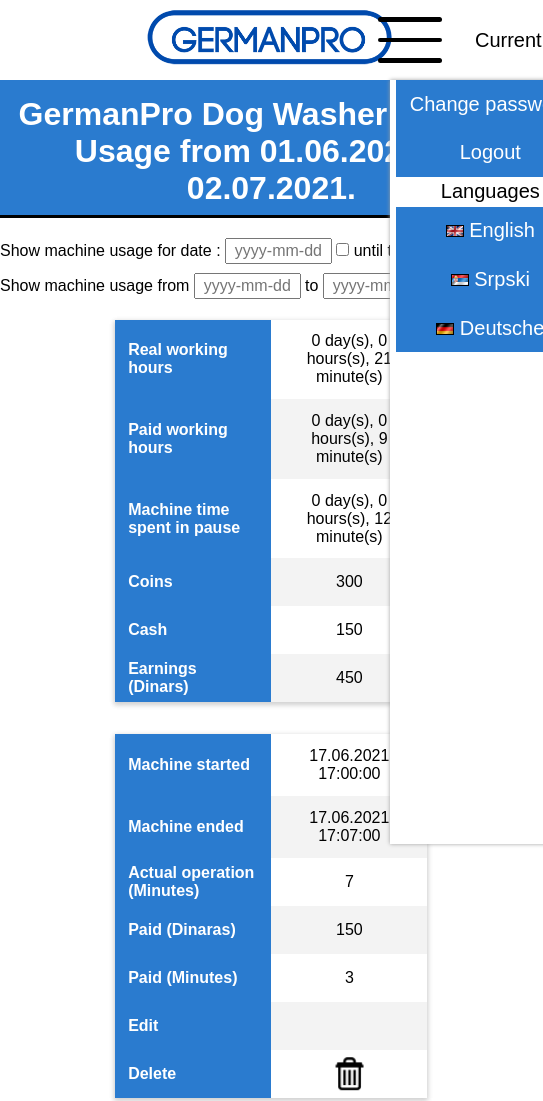
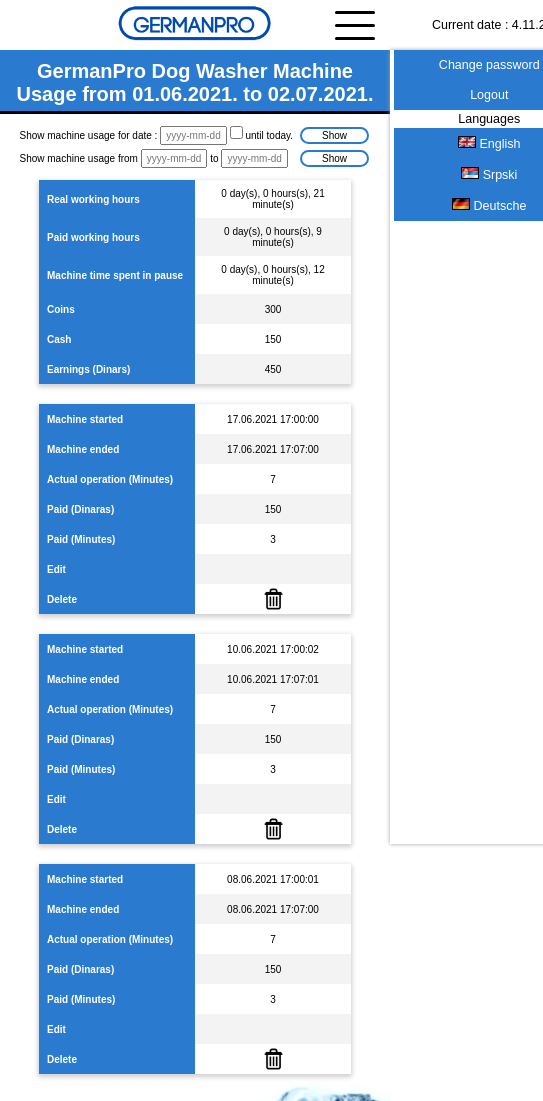
Before and after one commit to georgevescsirmium1995/master, a plain HTML site: page HTML - template/index.html in a window 390 px wide. Shown: the top 1101 px of the page, 543 px wide, since content can reach past the window. Drawn offline with Linux system fonts and the light colour scheme.

Commit message:
Dogwasher CSS New update

```diff
--- a/HTML - template/css/dogwasher.css
+++ b/HTML - template/css/dogwasher.css
@@ -2,6 +2,28 @@
     margin: 0;
     padding: 0;
     box-sizing: border-box;
+}
+html, body, .main-data
+{
+    min-height:100vh;
+}
+:root
+{
+    font-size: 14px;
+}
+@media only screen and (max-width: 600px)
+{
+    :root
+    {
+        font-size: 12px;
+    }
+}
+@media only screen and (max-width: 500px)
+{
+    :root
+    {
+        font-size: 10px;
+    }
 }
 body
 {
```
